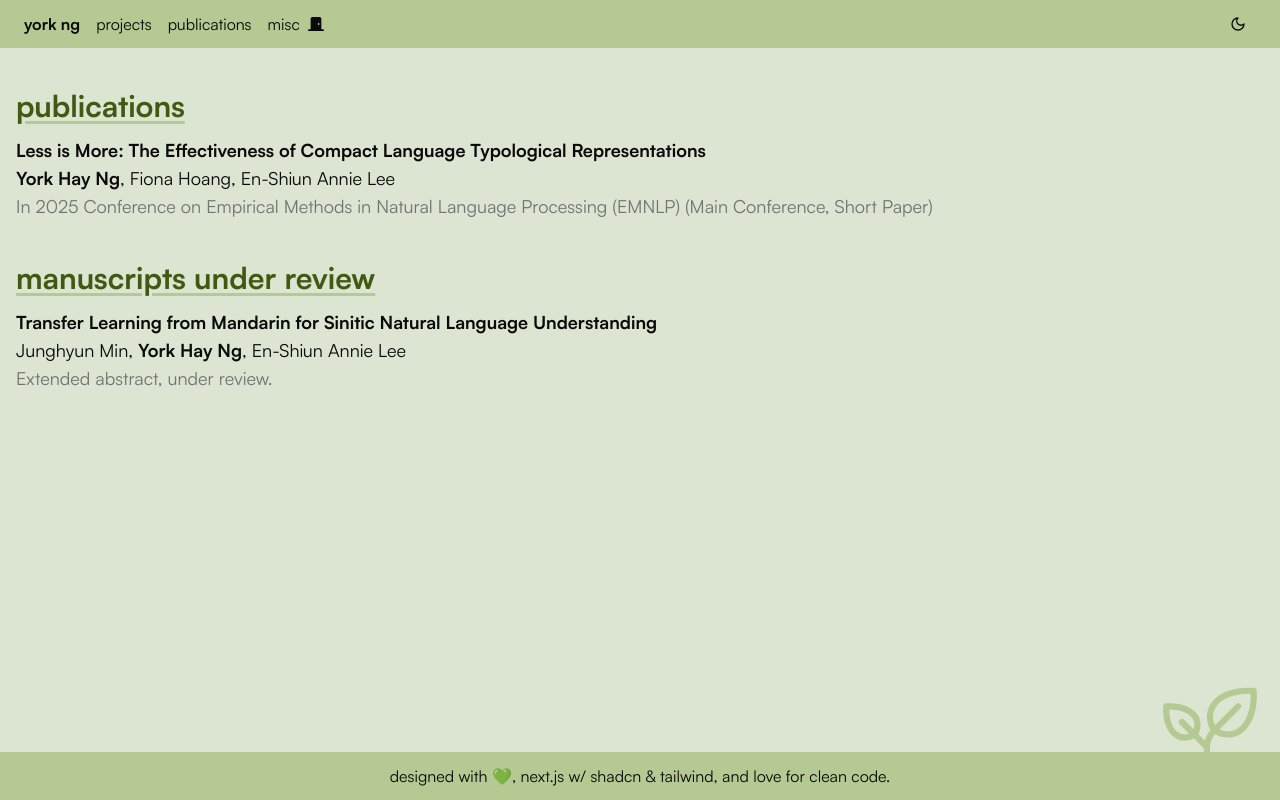
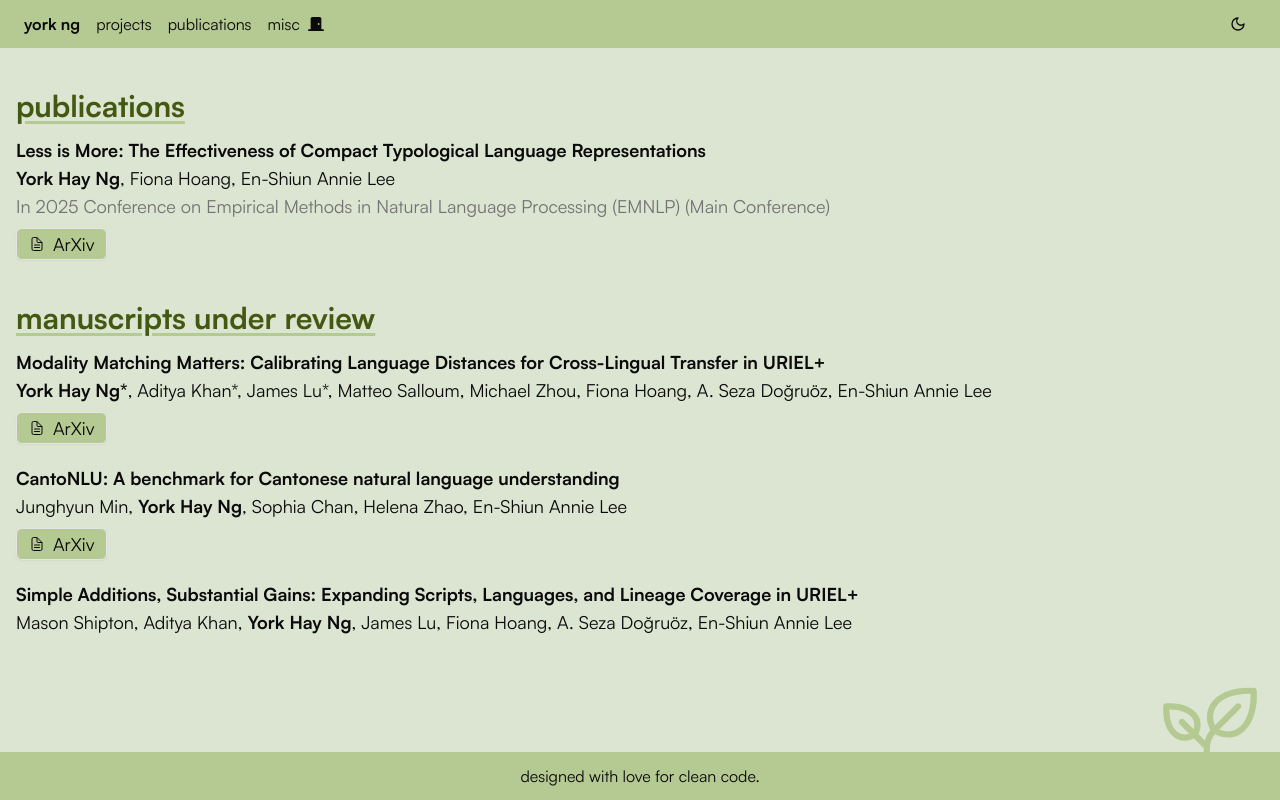
Before and after one commit to Swithord/personal-website, a Next.js app: page /publications in a window 1280 px wide. Built offline with nearby package versions, Linux system fonts and the light colour scheme.

Commit message:
update website oct 2025

```diff
--- a/components/footer.tsx
+++ b/components/footer.tsx
@@ -4,7 +4,7 @@ export default function Footer() {
     return (
         <footer className="relative h-[3rem] w-full p-2 mt-5 bg-secondary text-foreground flex justify-center items-center">
             <span>
-                designed with 💚, next.js w/ shadcn & tailwind, and love for clean code.
+                designed with love for clean code.
             </span>
             <PiPlant size={100} className="absolute top-[-5rem] right-5 text-2xl text-secondary z-0" />
         </footer>
--- /dev/null
+++ b/components/ui/alert.tsx
@@ -0,0 +1,59 @@
+import * as React from "react"
+import { cva, type VariantProps } from "class-variance-authority"
+
+import { cn } from "@/lib/utils"
+
+const alertVariants = cva(
+  "relative w-full rounded-lg border px-4 py-3 text-sm [&>svg+div]:translate-y-[-3px] [&>svg]:absolute [&>svg]:left-4 [&>svg]:top-4 [&>svg]:text-foreground [&>svg~*]:pl-7",
+  {
+    variants: {
+      variant: {
+        default: "bg-background text-foreground",
+        destructive:
+          "border-destructive/50 text-destructive dark:border-destructive [&>svg]:text-destructive",
+      },
+    },
+    defaultVariants: {
+      variant: "default",
+    },
+  }
+)
+
+const Alert = React.forwardRef<
+  HTMLDivElement,
+  React.HTMLAttributes<HTMLDivElement> & VariantProps<typeof alertVariants>
+>(({ className, variant, ...props }, ref) => (
+  <div
+    ref={ref}
+    role="alert"
+    className={cn(alertVariants({ variant }), className)}
+    {...props}
+  />
+))
+Alert.displayName = "Alert"
+
+const AlertTitle = React.forwardRef<
+  HTMLParagraphElement,
+  React.HTMLAttributes<HTMLHeadingElement>
+>(({ className, ...props }, ref) => (
+  <h5
+    ref={ref}
+    className={cn("mb-1 font-medium leading-none tracking-tight", className)}
+    {...props}
+  />
+))
+AlertTitle.displayName = "AlertTitle"
+
+const AlertDescription = React.forwardRef<
+  HTMLParagraphElement,
+  React.HTMLAttributes<HTMLParagraphElement>
+>(({ className, ...props }, ref) => (
+  <div
+    ref={ref}
+    className={cn("text-sm [&_p]:leading-relaxed", className)}
+    {...props}
+  />
+))
+AlertDescription.displayName = "AlertDescription"
+
+export { Alert, AlertTitle, AlertDescription }
--- a/pages/index.tsx
+++ b/pages/index.tsx
@@ -9,6 +9,9 @@ import {
 import Link from "next/link";
 import { FiGithub, FiLinkedin, FiMail } from "react-icons/fi";
 import Footer from "@/components/footer";
+import { Alert, AlertTitle, AlertDescription } from "@/components/ui/alert";
+import { Printer, TrophyIcon } from "lucide-react";
+import { Trophy } from "lucide-react";
 
 export default function Home() {
   return (
@@ -17,7 +20,7 @@ export default function Home() {
       <div className='flex flex-col w-full gap-10 items-center grow'>
         <div className='w-full h-[25vh] sm:h-[33vh] md:h-[50vh] overflow-hidden relative object-center'>
           <div className='absolute bottom-5 left-1/2 transform -translate-x-1/2 z-20 container'>
-            <div className='flex flex-col text-white max-w-[100%] md:max-w-[50%] lg:max-w-[33%]'>
+            <div className='flex flex-col text-white max-w-[100%] md:max-w-[100%] lg:max-w-[75%]'>
               <span className='text-3xl font-bold'>hey there! i'm york.</span>
               <span className='text-lg'>welcome to my corner of the internet.</span>
             </div>
@@ -42,6 +45,7 @@ export default function Home() {
                 className="rounded-full border-4 border-secondary shadow-lg object-cover float-right ml-4 mb-2"
                 priority
               />
+              <div className='flex flex-col gap-3'>
                 <div className='flex gap-1 flex-wrap md:flex-nowrap text-lg'>
                   <span className='font-bold whitespace-nowrap'>what i do:</span>
                   <span>
@@ -64,7 +68,7 @@ export default function Home() {
                 <div className='flex gap-1 flex-wrap md:flex-nowrap text-lg'>
                   <span className='font-bold whitespace-nowrap'>outside of school:</span>
                   <span>
-                  i'm the vice president at <Link href='https://instagram.com/asx_uoft' className='bg-secondary p-1 rounded'>uoft's astronomy club</Link>, and i <span className='text-sm'>used to be, because it's the summer,</span> a barista at cafe 059. i like playing flight simulators and listening to
+                    i'm the vice president at <Link href='https://www.utasx.ca' className='underline font-bold text-primary'>uoft's astronomy club</Link>, i help out with the computer science student union & i mentor at its research mentorship program. i like playing flight simulators and listening to
                     <HoverCard>
                       <HoverCardTrigger>
                         <span> </span><span className='bg-secondary p-1 rounded'>classical music.</span>
@@ -76,9 +80,24 @@ export default function Home() {
                   </span>
                 </div>
                 <div className='flex gap-1 flex-wrap md:flex-nowrap text-lg'>
-                <span>maybe some of my <Link href='/projects' className='bg-secondary p-1 rounded'>projects</Link> will interest you?</span>
+                  <span>- maybe some of my <Link href='/projects' className='underline font-bold text-primary'>projects</Link> will interest you?</span>
                 </div>
               </div>
+
+            </div>
+          </div>
+          <div className='flex flex-col gap-5'>
+            <span className='text-3xl text-primary font-bold underline underline-offset-4 decoration-secondary'>latest</span>
+            <ul>
+            <li className='flex gap-5 rounded-lg items-center'>
+              <span className="font-bold text-lg whitespace-nowrap">sept 2025:</span>
+              <div className='text-lg'>
+                my latest paper,<span> </span>
+                <Link href="https://arxiv.org/abs/2509.20129" target="_blank" className='underline font-bold text-primary'>"Less is More: The Effectiveness of Compact Typological Language Representations"</Link>
+                <span>, has been accepted to EMNLP 2025 Main Conference!</span>
+              </div>
+            </li>
+            </ul>
           </div>
           <div className='flex flex-col gap-1'>
             <span className='text-3xl text-primary font-bold underline underline-offset-4 decoration-secondary'>get in touch</span>
@@ -88,10 +107,6 @@ export default function Home() {
                 <Link href='https://www.linkedin.com/in/york-hay-ng' className='underline flex items-center gap-1' target='_blank' rel='noopener noreferrer'>
                   <FiLinkedin size={20} />
                   LinkedIn
-                </Link>
-                <Link href='https://github.com/swithord' className='underline flex items-center gap-1' target='_blank' rel='noopener noreferrer'>
-                  <FiGithub size={20} />
-                  GitHub
                 </Link>
                 <Link href='mailto:york.ng@mail.utoronto.ca' className='underline flex items-center gap-1' target='_blank' rel='noopener noreferrer'>
                   <FiMail size={20} />
--- a/pages/publications/index.tsx
+++ b/pages/publications/index.tsx
@@ -22,31 +22,62 @@ export default function Publications() {
         <div className='flex flex-col w-full gap-10 container grow'>
             <div className='flex flex-col gap-3'>
                 <span className='text-3xl text-primary font-bold underline underline-offset-4 decoration-secondary'>publications</span>
-                <div className='flex gap-2 flex-wrap text-lg items-center'>
-                    <ul>
+                <ul className='flex gap-5 flex-wrap text-lg items-center'>
                         <li>
                             <div className='flex flex-col'>
-                                <span className='font-bold'>Less is More: The Effectiveness of Compact Language Typological Representations</span>
+                                <span className='font-bold'>Less is More: The Effectiveness of Compact Typological Language Representations</span>
                                 <span><span className='font-bold'>York Hay Ng</span>, Fiona Hoang, En-Shiun Annie Lee</span>
-                                <span className='text-muted-foreground'>In 2025 Conference on  Empirical Methods in Natural Language Processing (EMNLP) (Main Conference, Short Paper)</span>
+                                <span className='text-muted-foreground'>In 2025 Conference on  Empirical Methods in Natural Language Processing (EMNLP) (Main Conference)</span>
+                                <div className='flex gap-2 mt-2'>
+                                    <Link href="https://arxiv.org/abs/2509.20129" target="_blank">
+                                        <Button variant="outline" size="sm" className='flex items-center gap-2 bg-secondary'>
+                                            <IoDocumentTextOutline />
+                                            <span className='text-lg'>ArXiv</span>
+                                        </Button>
+                                    </Link>
+                                </div>
                             </div>
                         </li>
                     </ul>
-                </div>
             </div>
             <div className='flex flex-col gap-3'>
                     <span className='text-3xl text-primary font-bold underline underline-offset-4 decoration-secondary'>manuscripts under review</span>
-                    <div className='flex gap-2 flex-wrap text-lg items-center'>
-                        <ul>
+                    <ul className='flex gap-5 flex-wrap text-lg items-center'>
                             <li>
                                 <div className='flex flex-col'>
-                                    <span className='font-bold'>Transfer Learning from Mandarin for Sinitic Natural Language Understanding</span>
-                                    <span>Junghyun Min, <span className='font-bold'>York Hay Ng</span>, En-Shiun Annie Lee</span>
-                                    <span className='text-muted-foreground'>Extended abstract, under review.</span>
+                                    <span className='font-bold'>Modality Matching Matters: Calibrating Language Distances for Cross-Lingual Transfer in URIEL+</span>
+                                    <span><span className='font-bold'>York Hay Ng*</span>, Aditya Khan*, James Lu*, Matteo Salloum, Michael Zhou, Fiona Hoang, A. Seza Doğruöz, En-Shiun Annie Lee</span>
+                                    <div className='flex gap-2 mt-2'>
+                                    <Link href="https://arxiv.org/abs/2510.19217" target="_blank">
+                                        <Button variant="outline" size="sm" className='flex items-center gap-2 bg-secondary'>
+                                            <IoDocumentTextOutline />
+                                            <span className='text-lg'>ArXiv</span>
+                                        </Button>
+                                    </Link>
+                                </div>
                                 </div>
                             </li>
-                        </ul>
-                    </div>
+                            <li>
+                                <div className='flex flex-col'>
+                                    <span className='font-bold'>CantoNLU: A benchmark for Cantonese natural language understanding</span>
+                                    <span>Junghyun Min, <span className='font-bold'>York Hay Ng</span>, Sophia Chan, Helena Zhao, En-Shiun Annie Lee</span>
+                                    <div className='flex gap-2 mt-2'>
+                                    <Link href="https://arxiv.org/abs/2510.20670" target="_blank">
+                                        <Button variant="outline" size="sm" className='flex items-center gap-2 bg-secondary'>
+                                            <IoDocumentTextOutline />
+                                            <span className='text-lg'>ArXiv</span>
+                                        </Button>
+                                    </Link>
+                                </div>
+                                </div>
+                            </li>
+                            <li>
+                                <div className='flex flex-col'>
+                                    <span className='font-bold'>Simple Additions, Substantial Gains: Expanding Scripts, Languages, and Lineage Coverage in URIEL+</span>
+                                    <span>Mason Shipton, Aditya Khan, <span className='font-bold'>York Hay Ng</span>, James Lu, Fiona Hoang, A. Seza Doğruöz, En-Shiun Annie Lee</span>
+                                </div>
+                            </li>
+                    </ul>
                 </div>
         </div>
         <Footer />
```
Also changed, not shown: pages/projects/index.tsx (+58 -25 lines). Lines whose indentation alone changed are shown as unchanged.
